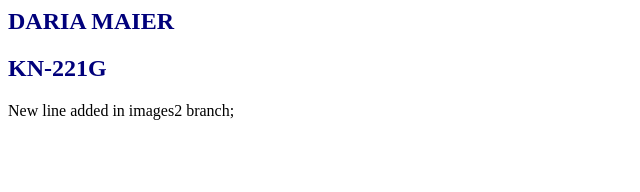
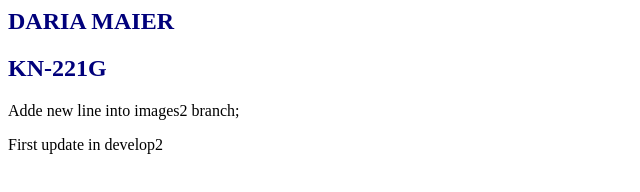
Before and after one commit to daria0104/MyRR_MDV, a plain HTML site: page index.html in a window 1280 px wide. Shown: the whole page, without its empty margins (0-640 px from the left). Drawn offline with Linux system fonts and the light colour scheme.

Commit message:
added text to index.html in develop2 branch

```diff
--- a/index.html
+++ b/index.html
@@ -8,6 +8,7 @@
 <body>
     <h2>Daria Maier</h2>
     <h2>KN-221G</h2>
-    <p>New line added in images2 branch;</p>
+    <p>Adde new line into images2 branch;</p>
+    <p>First update in develop2</p>
 </body>
 </html>
```
